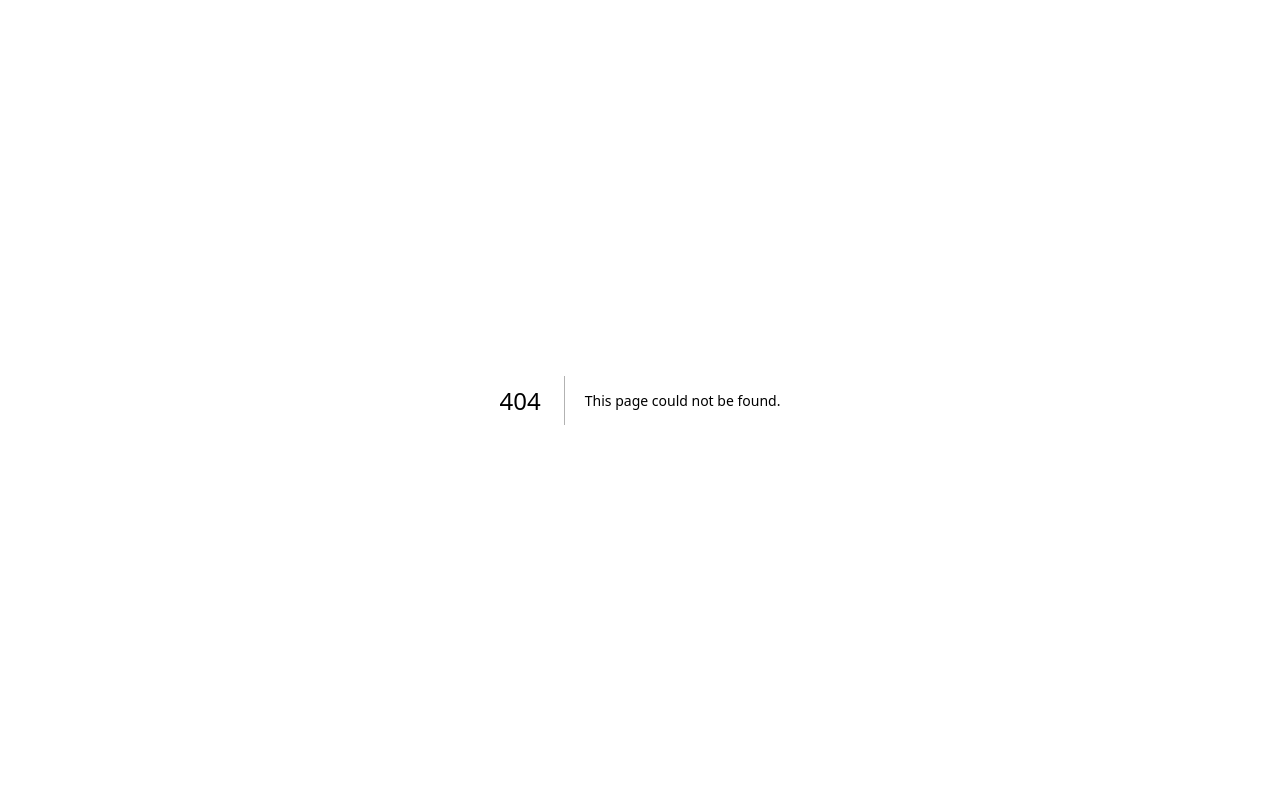
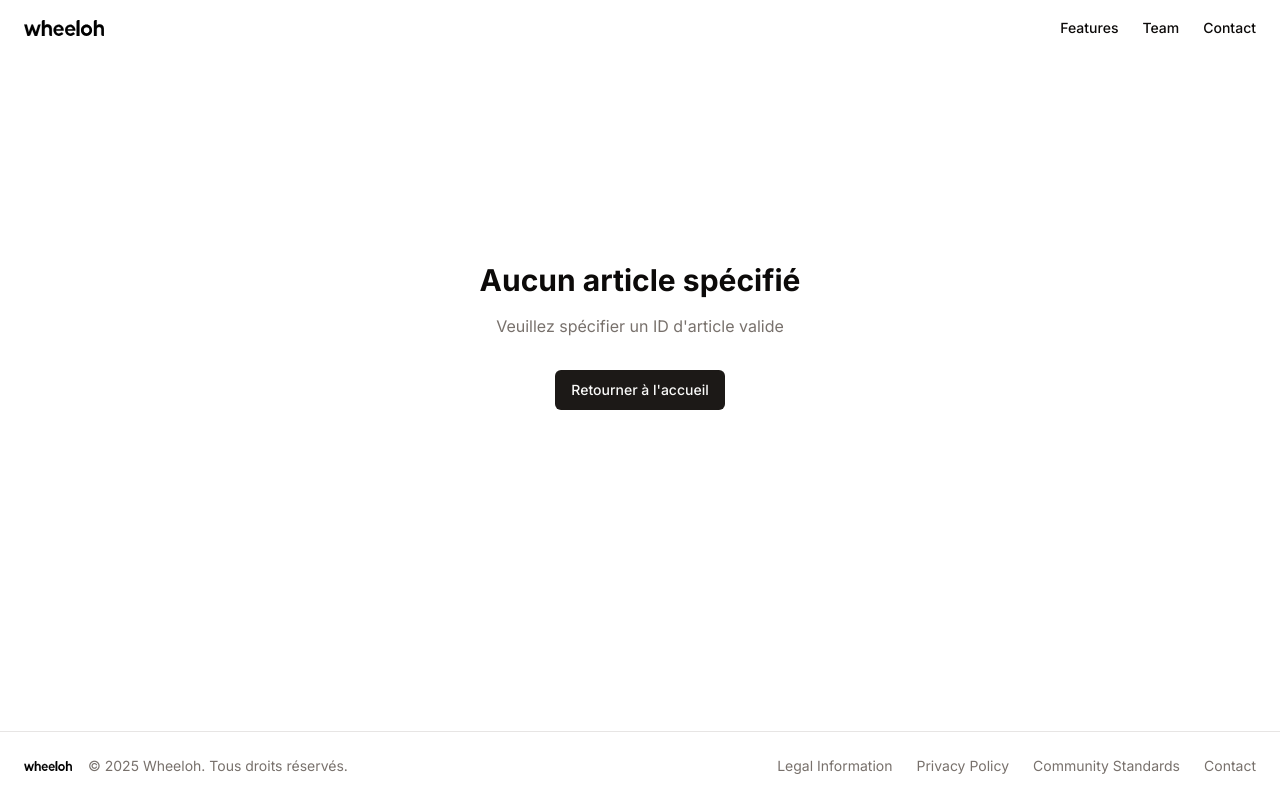
Before and after one commit to Wheeloh/Wheeloh_Website, a Next.js app: page /news in a window 1280 px wide. Before the commit this address had no page. Built offline with nearby package versions, Linux system fonts and the light colour scheme.

Commit message:
Create page.tsx

```diff
--- /dev/null
+++ b/src/app/news/page.tsx
@@ -0,0 +1,76 @@
+"use client";
+import { useEffect } from 'react';
+import { useSearchParams } from 'next/navigation';
+import Link from "next/link";
+import { Button } from "@/components/ui/button";
+import Header from '@/components/Header';
+import Footer from '@/components/Footer';
+import { toast } from 'sonner';
+import { Toaster } from '@/components/ui/sonner';
+
+export default function NewsPage() {
+  const searchParams = useSearchParams();
+  const id = searchParams.get("id");
+
+  useEffect(() => {
+    if (!id) return;
+
+    // Fonction pour rediriger vers l'app ou le store
+    const redirectToAppOrStore = () => {
+      // URL du deep link
+      const deepLink = `wheeloh://news?id=${id}`;
+
+      // Tentative d'ouverture de l'app
+      window.location.href = deepLink;
+
+      // Redirection vers Play Store après délai si l'app n'est pas installée
+      setTimeout(() => {
+        window.location.href = 'https://play.google.com/store/apps/details?id=com.wheeloh.app';
+        // Si vous souhaitez rediriger également vers l'App Store pour iOS:
+        // if (/* logique pour détecter iOS */) {
+        //   window.location.href = 'https://apps.apple.com/app/wheeloh/id123456789';
+        // } else {
+        //   window.location.href = 'https://play.google.com/store/apps/details?id=com.wheeloh.app';
+        // }
+      }, 1500);
+    };
+
+    // Déclencher la redirection au chargement de la page
+    redirectToAppOrStore();
+    toast.info("Redirection vers l'application en cours...");
+  }, [id]);
+
+  // Page affichée pendant la tentative de redirection
+  return (
+    <div className="flex flex-col min-h-[100dvh]">
+      <Toaster />
+      <Header showNavLinks={true} />
+      <main className="flex-1">
+        <div className="container flex flex-col items-center justify-center h-[70vh] px-4 md:px-6">
+          {!id ? (
+            <>
+              <h1 className="text-3xl font-bold text-center">Aucun article spécifié</h1>
+              <p className="mt-4 text-muted-foreground text-center">
+                Veuillez spécifier un ID d'article valide
+              </p>
+              <Link href="/" className="mt-8">
+                <Button>Retourner à l'accueil</Button>
+              </Link>
+            </>
+          ) : (
+            <>
+              <div className="animate-spin rounded-full h-16 w-16 border-b-2 border-primary"></div>
+              <h1 className="text-3xl font-bold mt-8 text-center">
+                Ouverture de Wheeloh en cours...
+              </h1>
+              <p className="mt-4 text-muted-foreground text-center max-w-md">
+                Si l'application ne s'ouvre pas automatiquement, vous allez être redirigé vers le Play Store
+              </p>
+            </>
+          )}
+        </div>
+      </main>
+      <Footer />
+    </div>
+  );
+}
```
